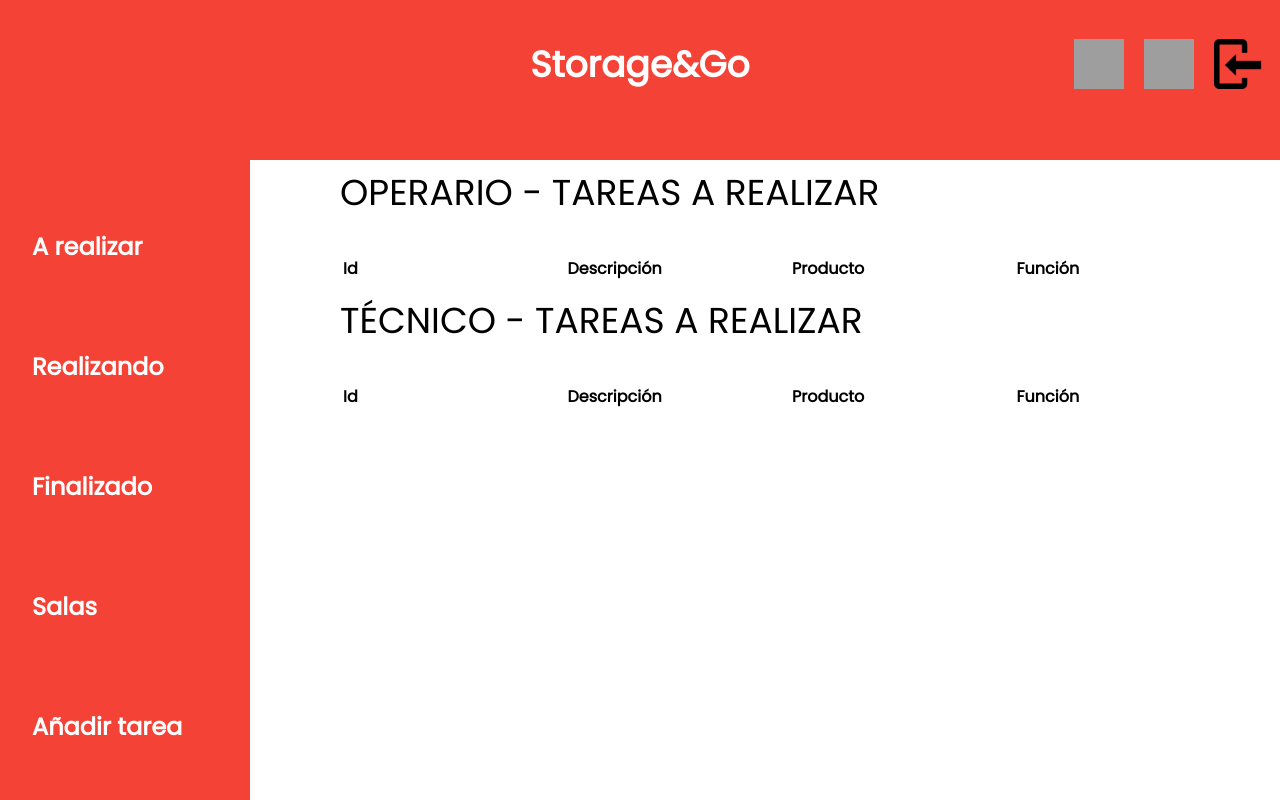
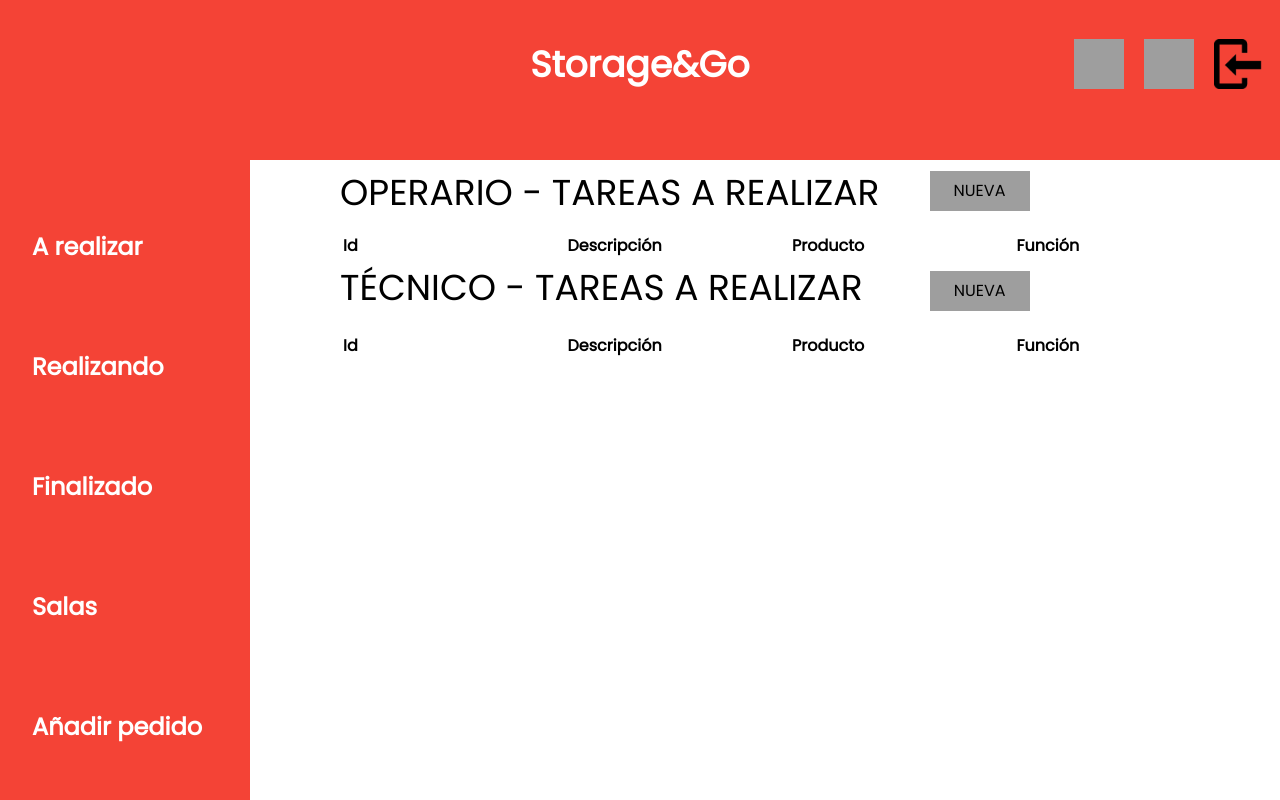
Before and after one commit to grup3software/JointProject, a Django app: page /storageandgo/gestor_home/ in a window 1280 px wide. Run offline with Django 3.2, Linux system fonts and the light colour scheme; data that the repository does not hold is empty; some libraries are stand-ins or nearby versions; grey boxes are pictures that could not be loaded.

Commit message:
fixed task creatin for operari and tecnic

```diff
--- a/StorageAndGo/templates/Gestor_Sala/gestor-sala-a-realizar.html
+++ b/StorageAndGo/templates/Gestor_Sala/gestor-sala-a-realizar.html
@@ -1,7 +1,7 @@
 {% extends "Gestor_Sala/gestor-sala-home.html" %}
 {% block content %}
 
-    <h1>OPERARIO - TAREAS A REALIZAR</h1><br>
+    <h1 style="display: inline;">OPERARIO - TAREAS A REALIZAR</h1><a href='{% url "storageandgo:CreateOperatorTaskView" %}'><button class="w3-button w3-grey" style="margin-left: 50px; margin-bottom: 20px; width: 100px; height: 40px">NUEVA</button></a>
     <table style="width: 100%">
         <tr>
                 <th style="width:20%; text-align: left">Id</th>
@@ -22,7 +22,7 @@
         {% endfor %}
     </table>
 
-    <h1>TÉCNICO - TAREAS A REALIZAR</h1><br>
+    <h1 style="display: inline; margin-top: 20px;">TÉCNICO - TAREAS A REALIZAR</h1><a href='{% url "storageandgo:CreateTecnicTaskView" %}'><button class="w3-button w3-grey" style="margin-left: 67px; margin-top: 10px; margin-bottom: 20px; width: 100px; height: 40px">NUEVA</button></a>
     <table style="width: 100%">
         <tr>
                 <th style="width:20%; text-align: left">Id</th>
--- a/StorageAndGo/templates/Gestor_Sala/gestor-sala-home.html
+++ b/StorageAndGo/templates/Gestor_Sala/gestor-sala-home.html
@@ -8,7 +8,7 @@
             <a href= {% url 'storageandgo:gestor_realizando' %}><h3 class="w3-padding-32 w3-button w3-left-align"style="width: 240px"><b>Realizando</b></h3></a>
             <a href= {% url 'storageandgo:gestor_finalizado' %}><h3 class="w3-padding-32 w3-button w3-left-align"style="width: 240px"><b>Finalizado</b></h3></a>
             <a href= {% url 'storageandgo:mapa_salas' %}><h3 class="w3-padding-32 w3-button w3-left-align"style="width: 240px"><b>Salas</b></h3></a>
-            <a href= {% url 'storageandgo:CreateTaskView' %}><h3 class="w3-padding-32 w3-button w3-left-align"style="width: 240px"><b>Añadir tarea</b></h3></a>
+{#            <a href= {% url 'storageandgo:CreateTaskView' %}><h3 class="w3-padding-32 w3-button w3-left-align"style="width: 240px"><b>Añadir tarea</b></h3></a>#}
             <a href= {% url 'storageandgo:CreateManifesto' %}><h3 class="w3-padding-32 w3-button w3-left-align"style="width: 240px"><b>Añadir pedido</b></h3></a>
             <a href= {% url 'storageandgo:task_history_list' %}><h3 class="w3-padding-32 w3-button w3-left-align"style="width: 240px"><b>Historial</b></h3></a>
         </div>
--- a/StorageAndGo/urls.py
+++ b/StorageAndGo/urls.py
@@ -25,7 +25,8 @@ urlpatterns = [
     path('gestor_arealizar/', ListTasks.as_view(), name="gestor_arealizar"),
     path('gestor_realizando/', ListRealizing.as_view(), name="gestor_realizando"),
     path('gestor_finalizado/', ListFinalized.as_view(), name="gestor_finalizado"),
-    path('gestor_creacion_tarea/', CreateTaskView, name="CreateTaskView"),
+    path('gestor_creacion_tarea_operario/', CreateOperatorTaskView, name="CreateOperatorTaskView"),
+    path('gestor_creacion_tarea_tecnic/', CreateTecnicTaskView, name="CreateTecnicTaskView"),
     path('pedido/', ManifestoCreate.as_view(), name="CreateManifesto"),
 
 
--- a/StorageAndGo/views.py
+++ b/StorageAndGo/views.py
@@ -442,16 +442,30 @@ class TaskAvariaModify(UpdateView):
 
 
 @login_required(login_url='/accounts/login')
-def CreateTaskView(request):
+def CreateOperatorTaskView(request):
     if request.method == "POST":
-        form = CreateTaskForm(request.POST)
+        form = CreateOperatorTaskForm(request.POST)
         if form.is_valid():
             model_instance = form.save(commit=False)
             model_instance.save()
             return redirect('storageandgo:gestor_arealizar')
 
     else:
-        form = CreateTaskForm()
+        form = CreateOperatorTaskForm()
+        return render(request, "form.html", {'form': form})
+
+
+@login_required(login_url='/accounts/login')
+def CreateTecnicTaskView(request):
+    if request.method == "POST":
+        form = CreateTecnicTaskForm(request.POST)
+        if form.is_valid():
+            model_instance = form.save(commit=False)
+            model_instance.save()
+            return redirect('storageandgo:gestor_arealizar')
+
+    else:
+        form = CreateTecnicTaskForm()
         return render(request, "form.html", {'form': form})
 
 
```
Also changed, not shown: StorageAndGo/forms.py (+6 -1 lines).
